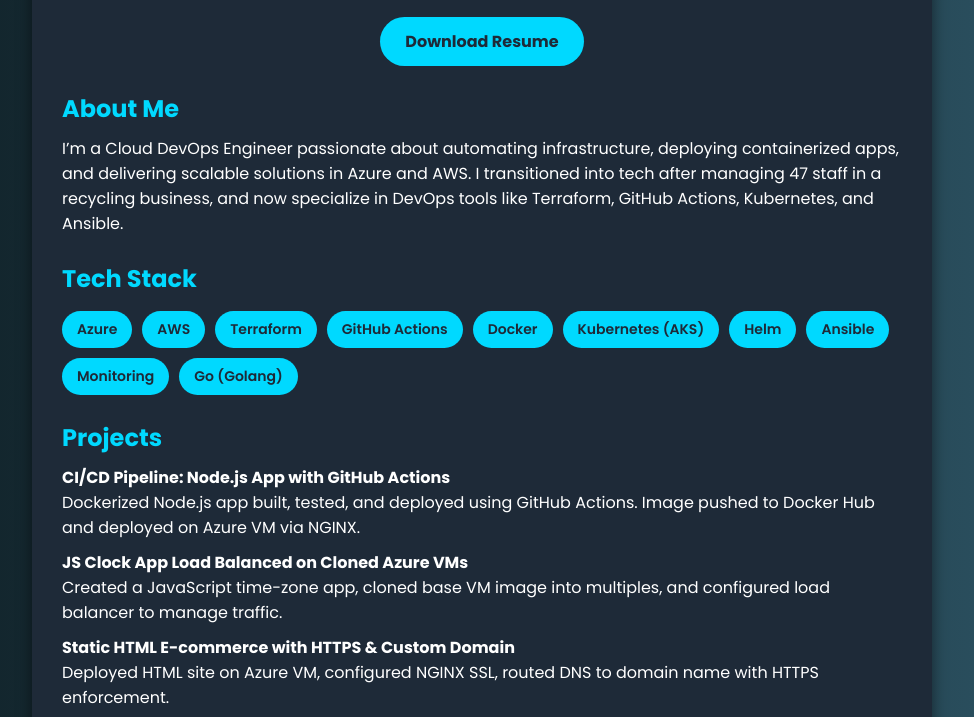
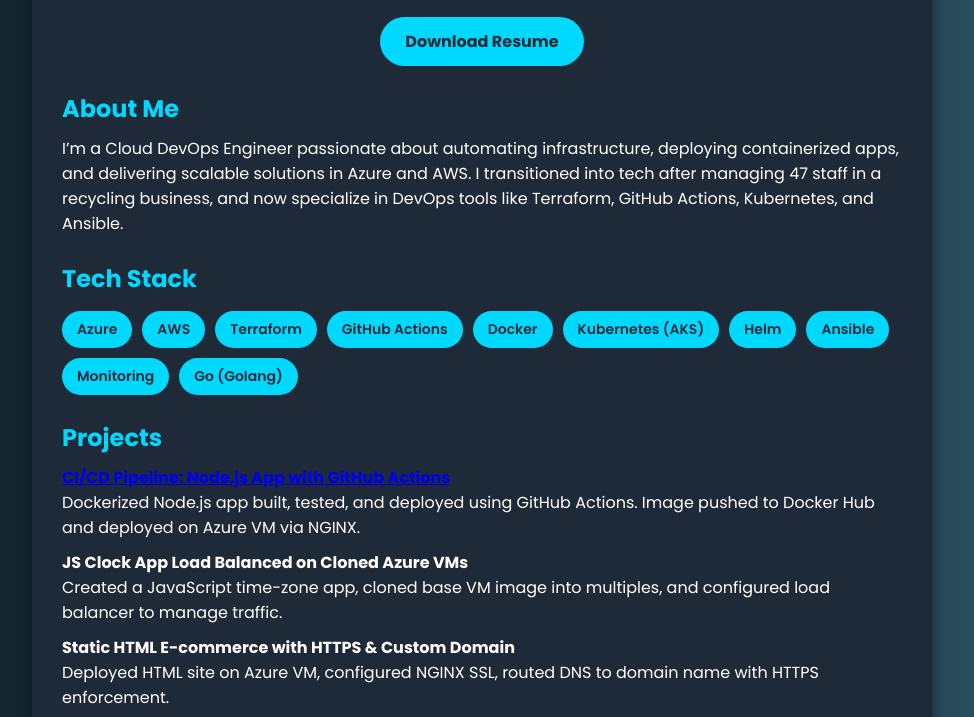
Before and after one commit to kristarking/kristarking.github.io, a plain HTML site: page index.html in a window 1280 px wide. Shown: the part 360-1077 px from the top of the page, without its empty margins (158-1132 px from the left). Drawn offline with Linux system fonts and the light colour scheme.

Commit message:
Update index.html

```diff
--- a/index.html
+++ b/index.html
@@ -107,7 +107,13 @@
     </div>
 
     <h2>Projects</h2>
-    <p><strong>CI/CD Pipeline: Node.js App with GitHub Actions</strong><br>
+    <p>
+  <strong>
+    <a href="https://github.com/kristarking/cloud-devops-portfolio" target="_blank">
+      CI/CD Pipeline: Node.js App with GitHub Actions
+    </a>
+  </strong>
+  <br>
     Dockerized Node.js app built, tested, and deployed using GitHub Actions. Image pushed to Docker Hub and deployed on Azure VM via NGINX.
     </p>
 
```
